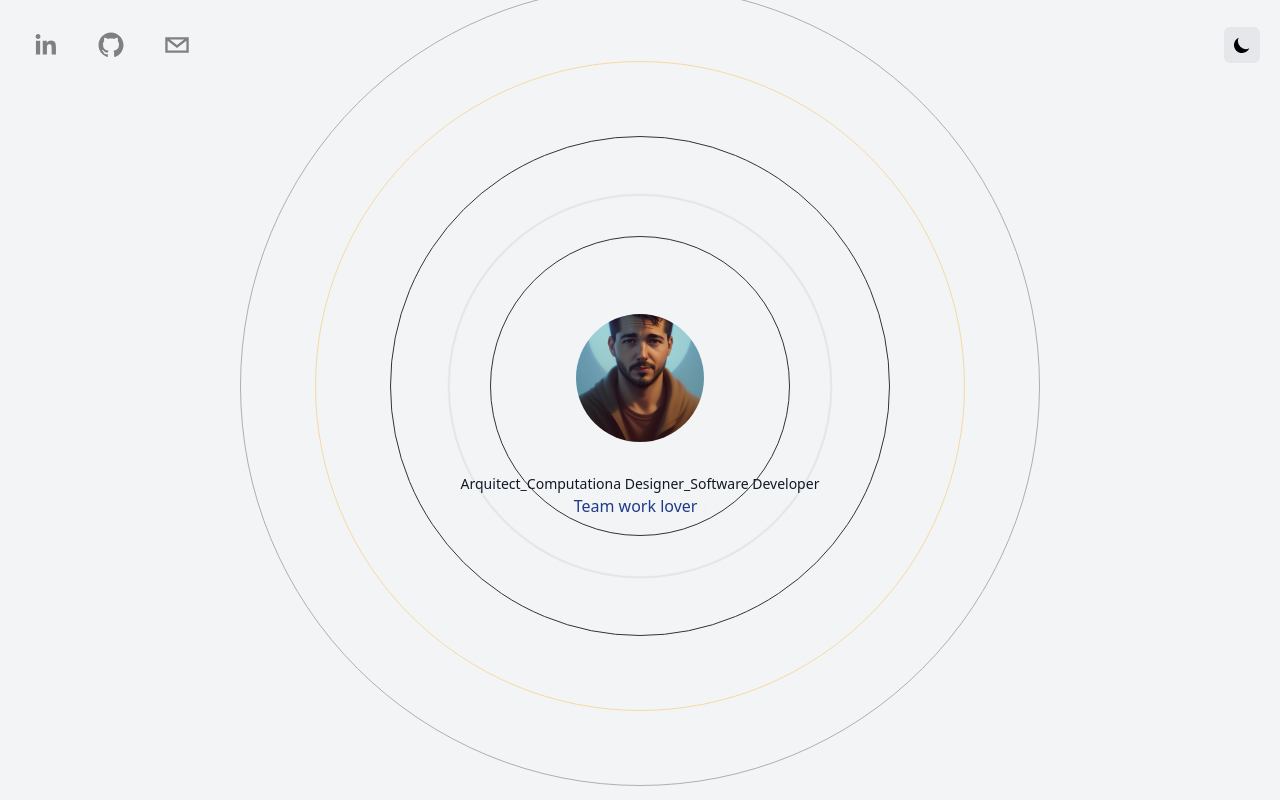
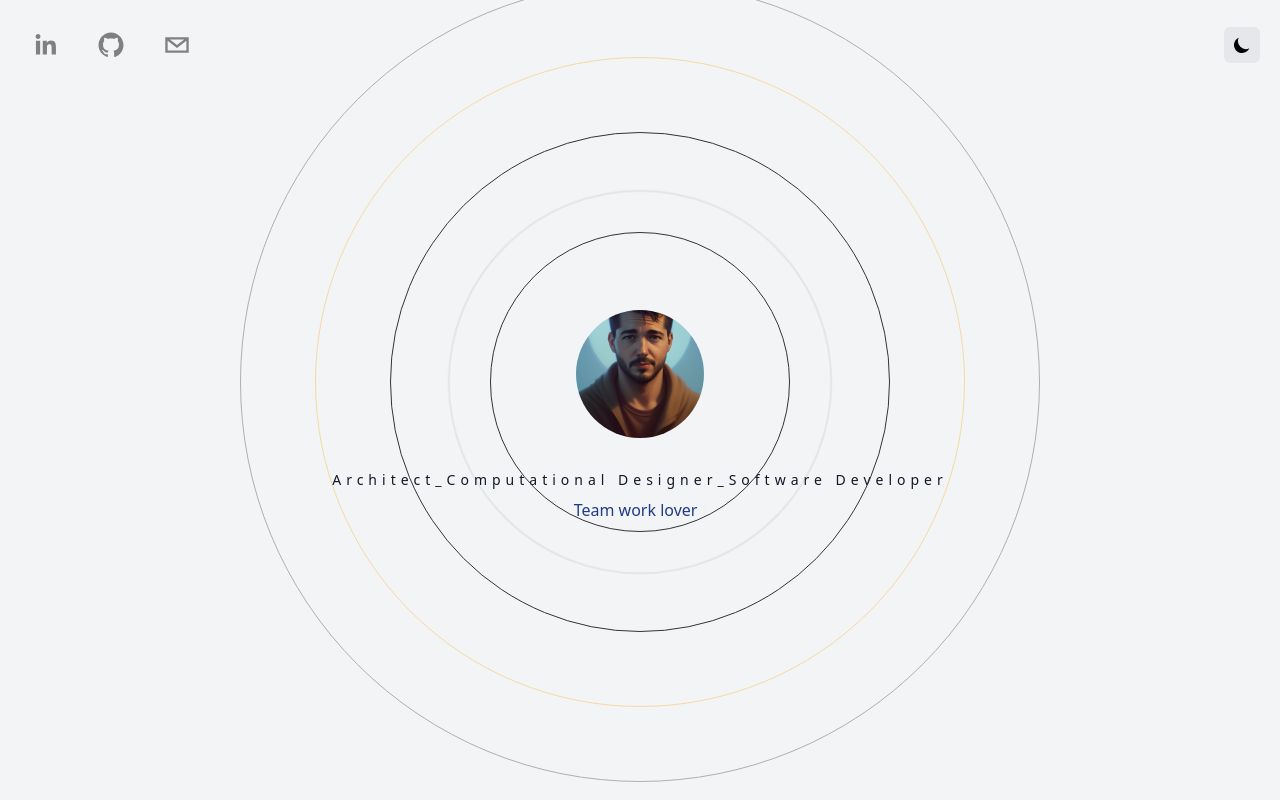
Before and after one commit to jmdc89/NextJSPortfoliov2, a Next.js app: page / in a window 1280 px wide. Built offline with nearby package versions, Linux system fonts and the light colour scheme.

Commit message:
Update Hero.js
hero text css

```diff
--- a/sections/Hero.js
+++ b/sections/Hero.js
@@ -33,7 +33,7 @@ const Hero = () => {
         src={MeImage}
       />
       <div>
-        <h2 className="text-sm dark:text-gray-500 text-gray-900"> Arquitect_Computationa Designer_Software Developer</h2>
+        <h2 className="text-sm dark:text-gray-500 text-gray-900 pb-2 px-5 tracking-[5px]"> Architect_Computational Designer_Software Developer</h2>
         <h1>
           <span className="text-blue-900 dark:text-red-200">{text}</span>
           <Cursor cursorColor="blue" />
```
